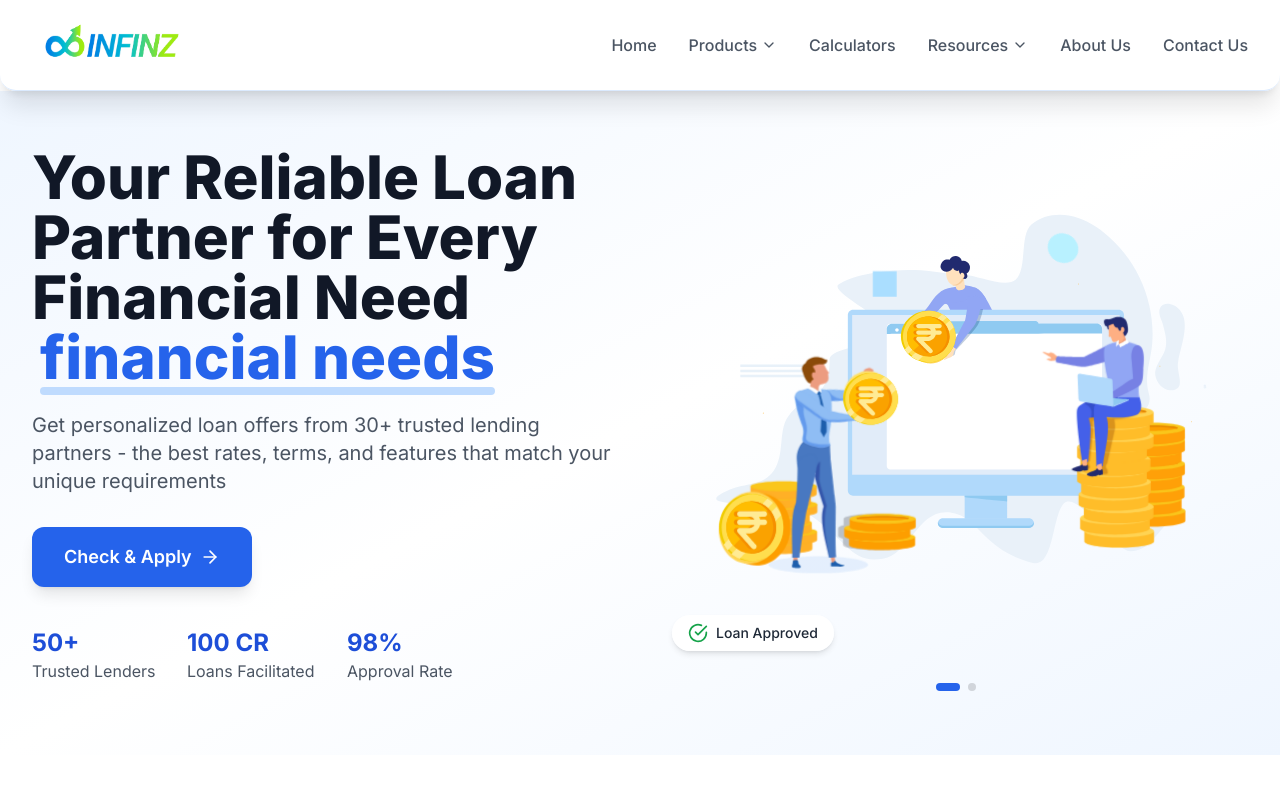
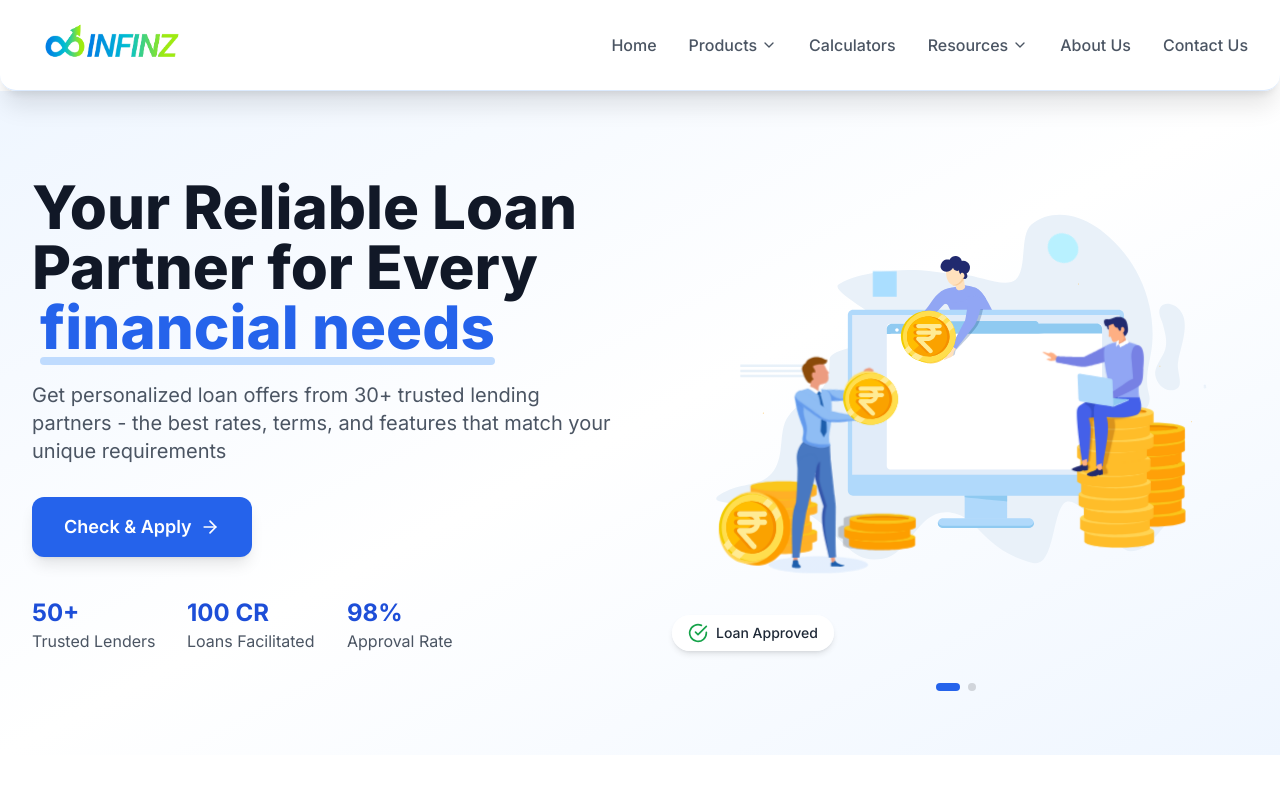
Before and after one commit to Seabed2Crest/infinz, a Next.js app: page / in a window 1280 px wide. Shown: the top 800 px of the page. Built offline with nearby package versions, Linux system fonts and the light colour scheme; no server answers.

Commit message:
changed the home page title

```diff
--- a/app/components/Hero.tsx
+++ b/app/components/Hero.tsx
@@ -7,7 +7,7 @@ import { useRouter } from "next/navigation";
 
 const heroSlides = [
   {
-    title: "Your Reliable Loan Partner for Every Financial Need",
+    title: "Your Reliable Loan Partner for Every",
     subtitle: "financial needs",
     description:
       "Get personalized loan offers from 30+ trusted lending partners - the best rates, terms, and features that match your unique requirements",
```
